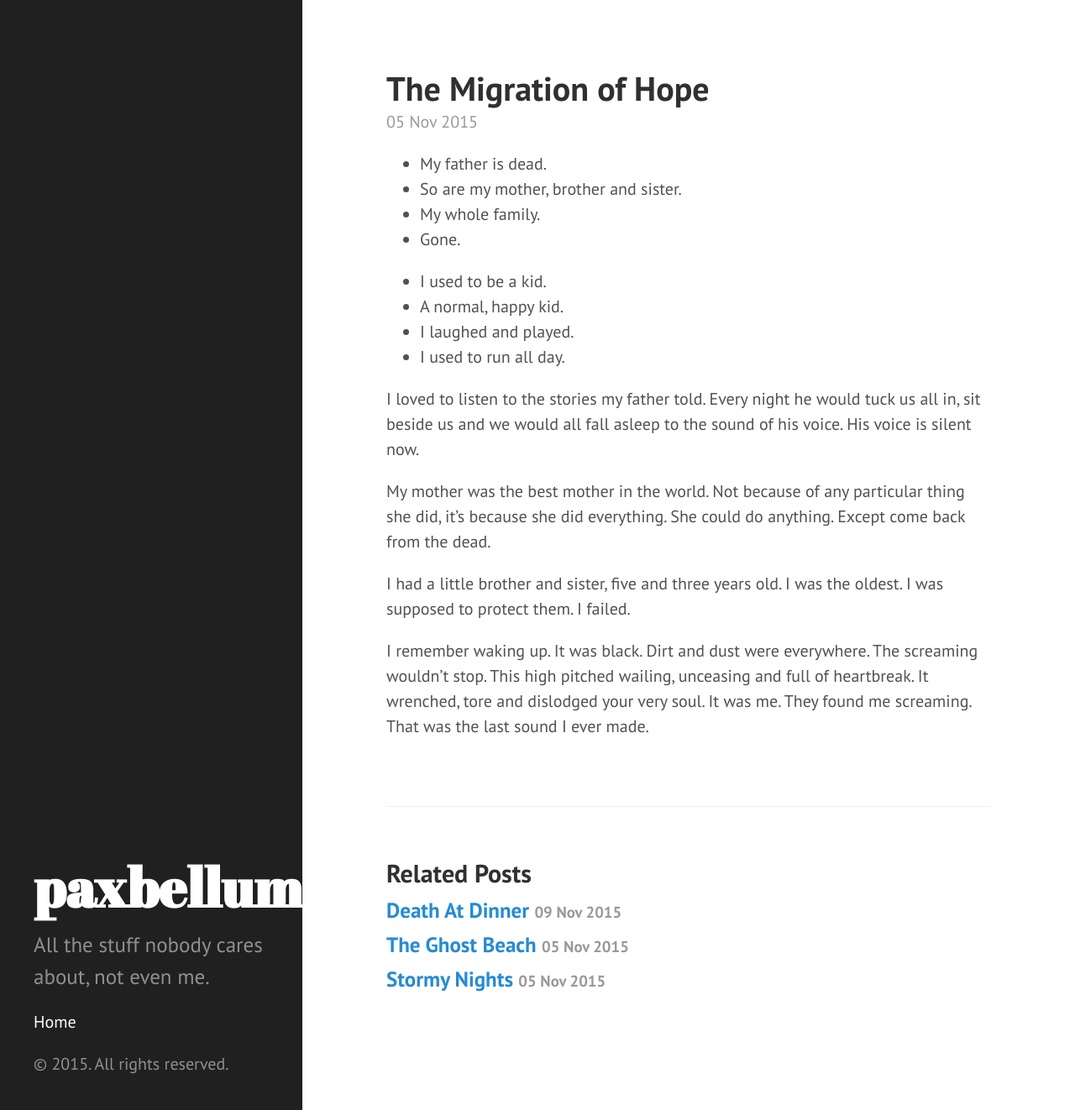
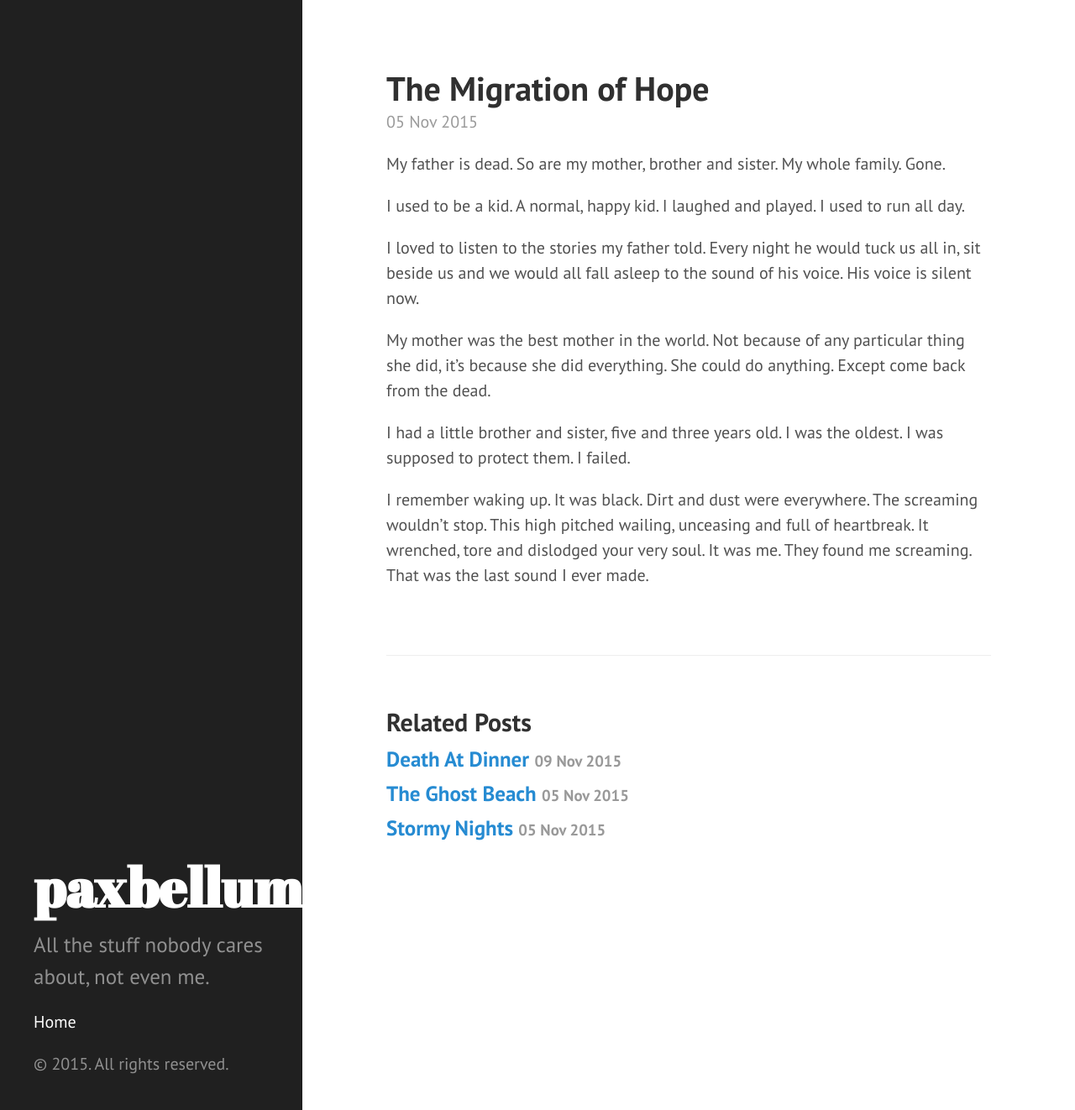
Before and after one commit to paxbellum/paxbellum.github.io, a Jekyll site: the page built from _posts/2015-11-05-the-migration-of-hope.markdown, in a window 1280 px wide and 1322 px high. Shown: the whole window at 84% size. Built offline with Jekyll 4.4.1, drawn with Linux system fonts in a browser that asks for light colours.

```diff
--- a/_posts/2015-11-05-the-migration-of-hope.markdown
+++ b/_posts/2015-11-05-the-migration-of-hope.markdown
@@ -3,15 +3,15 @@ published: true
 title: The Migration of Hope
 layout: post
 ---
-* My father is dead.
-* So are my mother, brother and sister.
-* My whole family.
-* Gone.
+My father is dead.
+So are my mother, brother and sister.
+My whole family.
+Gone.
 
-* I used to be a kid.
-* A normal, happy kid.
-* I laughed and played.
-* I used to run all day.
+I used to be a kid.
+A normal, happy kid.
+I laughed and played.
+I used to run all day.
 
 I loved to listen to the stories my father told.
 Every night he would tuck us all in, sit beside us and we would all fall asleep to the sound of his voice.
```
